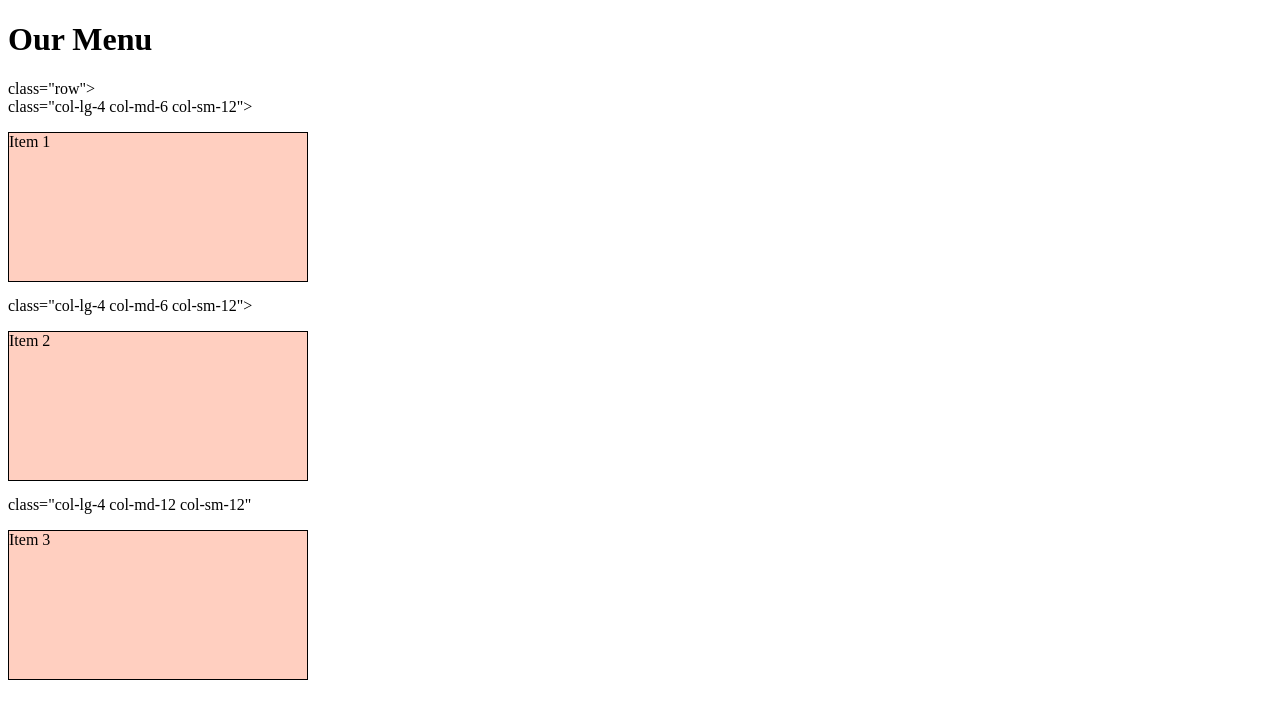
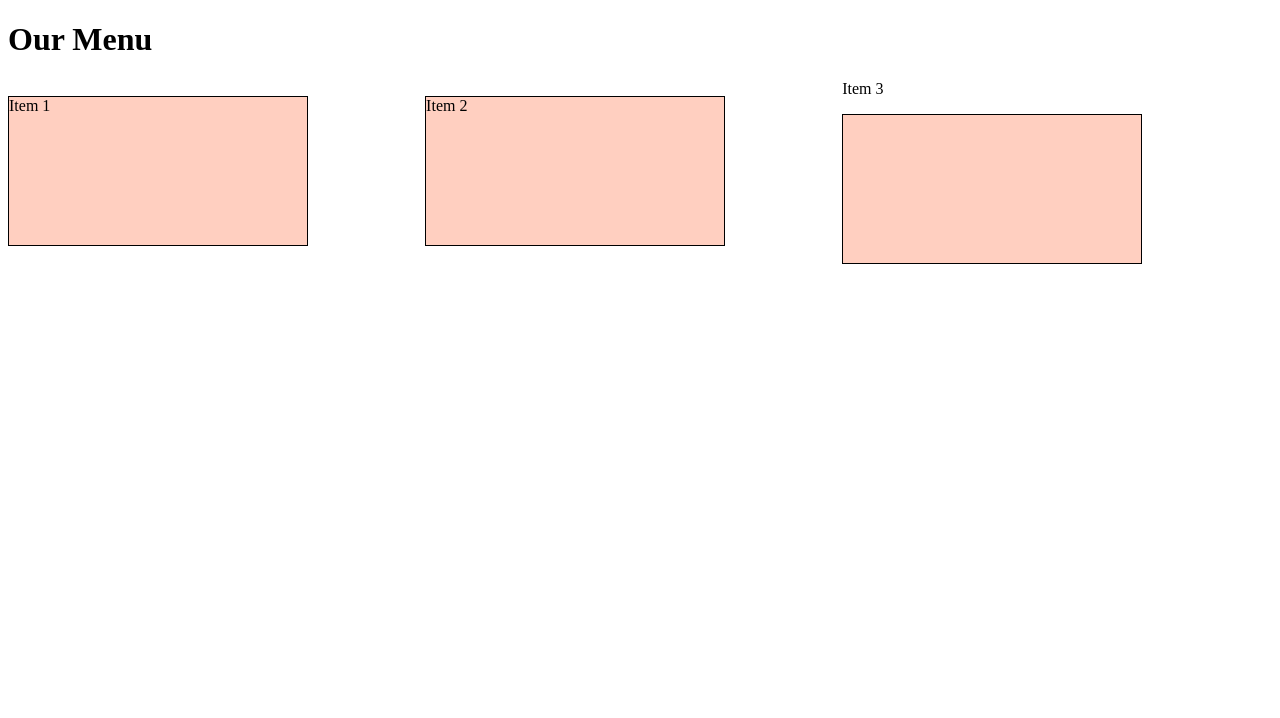
Before and after one commit to PalomaFuerte/coursera-test, a plain HTML site: page site/index.html in a window 1280 px wide. Drawn offline with Linux system fonts and the light colour scheme.

Commit message:
cambios 6

```diff
--- a/site/index.html
+++ b/site/index.html
@@ -8,6 +8,7 @@
 *{
     box-sizing: border-box;
 }
+
 p {
 	width: 300px;
 	height: 150px;
@@ -15,9 +16,11 @@
 	margin-bottom: 15px;
 	background-color: #FFCFC0;
 }
+
 .row {
 	width: 100%;
 }
+
 		@media (min-width: 992px) {
 			.col-lg-1, .col-lg-2, .col-lg-3, .col-lg-4, .col-lg-5, .col-lg-6, .col-lg-7, .col-lg-8, .col-lg-9, .col-lg-10, .col-lg-11, .col-lg-12 {
 				float: left;
@@ -148,10 +151,10 @@
 <body>
 <h1>Our Menu</h1>
 
-<div> class="row">
-	<div> class="col-lg-4 col-md-6 col-sm-12"><p>Item 1</p></div>
-	<div> class="col-lg-4 col-md-6 col-sm-12"><p>Item 2</p></div>
-	<div> class="col-lg-4 col-md-12 col-sm-12"<p>Item 3</p></div>
+<div class="row">
+	<div class="col-lg-4 col-md-6 col-sm-12"><p>Item 1</p></div>
+	<div class="col-lg-4 col-md-6 col-sm-12"><p>Item 2</p></div>
+	<div class="col-lg-4 col-md-12 col-sm-12"<p>Item 3</p></div>
 </div>
 </body>
 </html>
```
Lines whose indentation alone changed are shown as unchanged.
